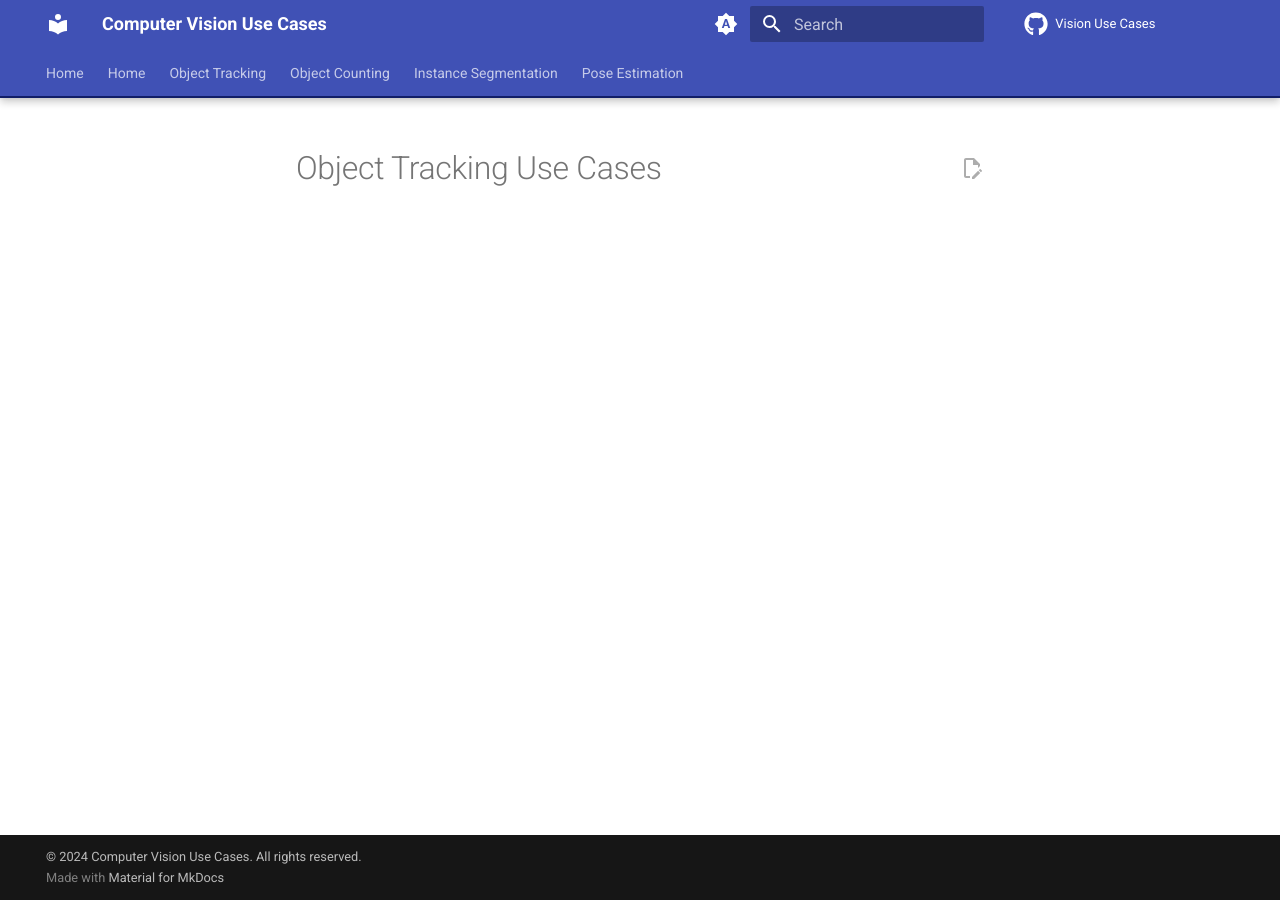
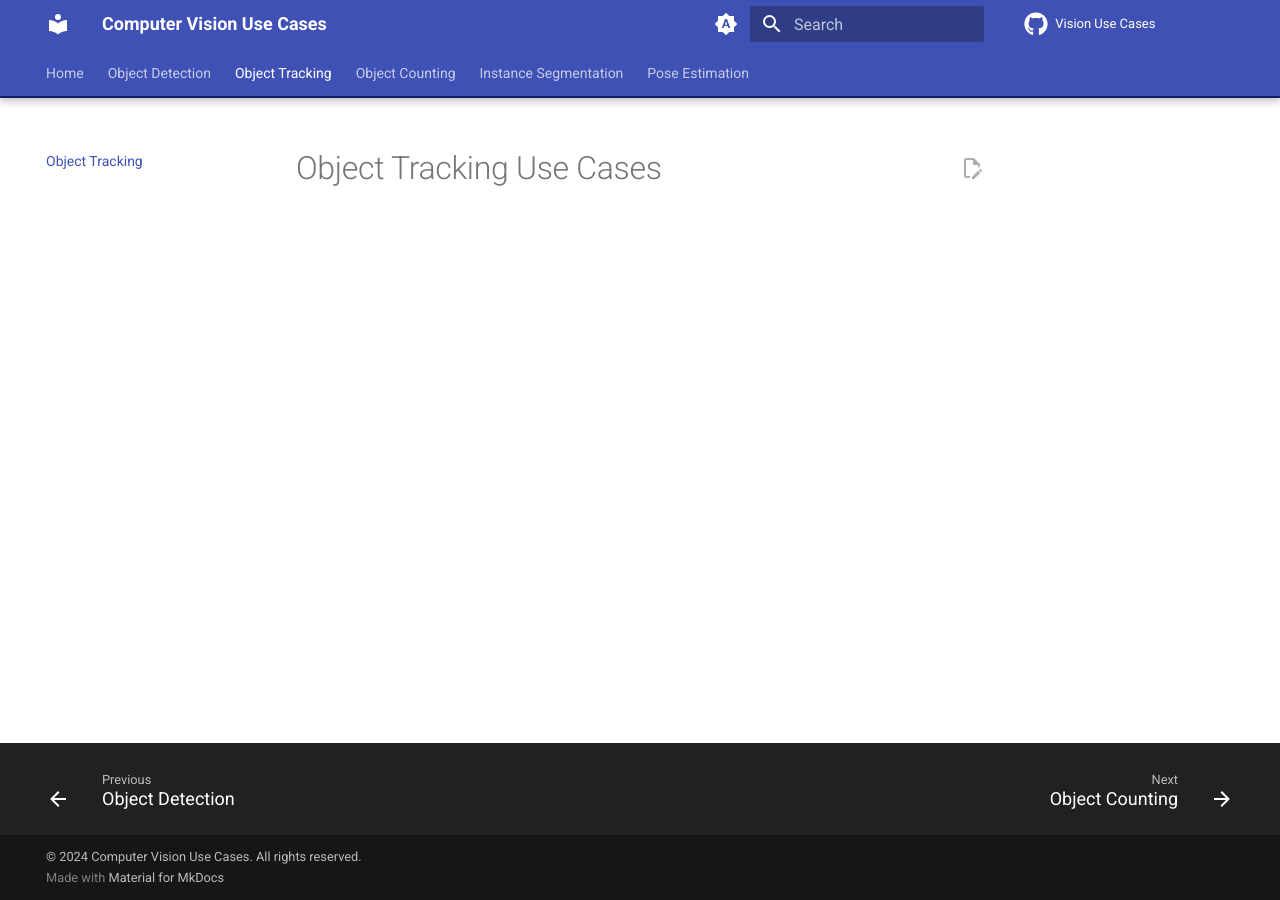
Before and after one commit to RizwanMunawar/visionusecases, an MkDocs documentation site: the page built from docs/object-tracking.md, in a window 1280 px wide. Built offline with MkDocs 1.6.1 and Material for MkDocs 9.7.7, drawn with Linux system fonts in a browser that asks for light colours; comment, search, counter and statistics services are not loaded.

Commit message:
Update mkdocs.yml

```diff
--- a/mkdocs.yml
+++ b/mkdocs.yml
@@ -79,8 +79,8 @@ extra_javascript:
 
 nav:
   - Home: index.md
-  - Object Detection: index.md
-  - Object Tracking: object-detection.md
+  - Object Detection: object-detection.md
+  - Object Tracking: object-tracking.md
   - Object Counting: object-counting.md
   - Instance Segmentation: instance-segmentation.md
   - Pose Estimation: pose-estimation.md
```
